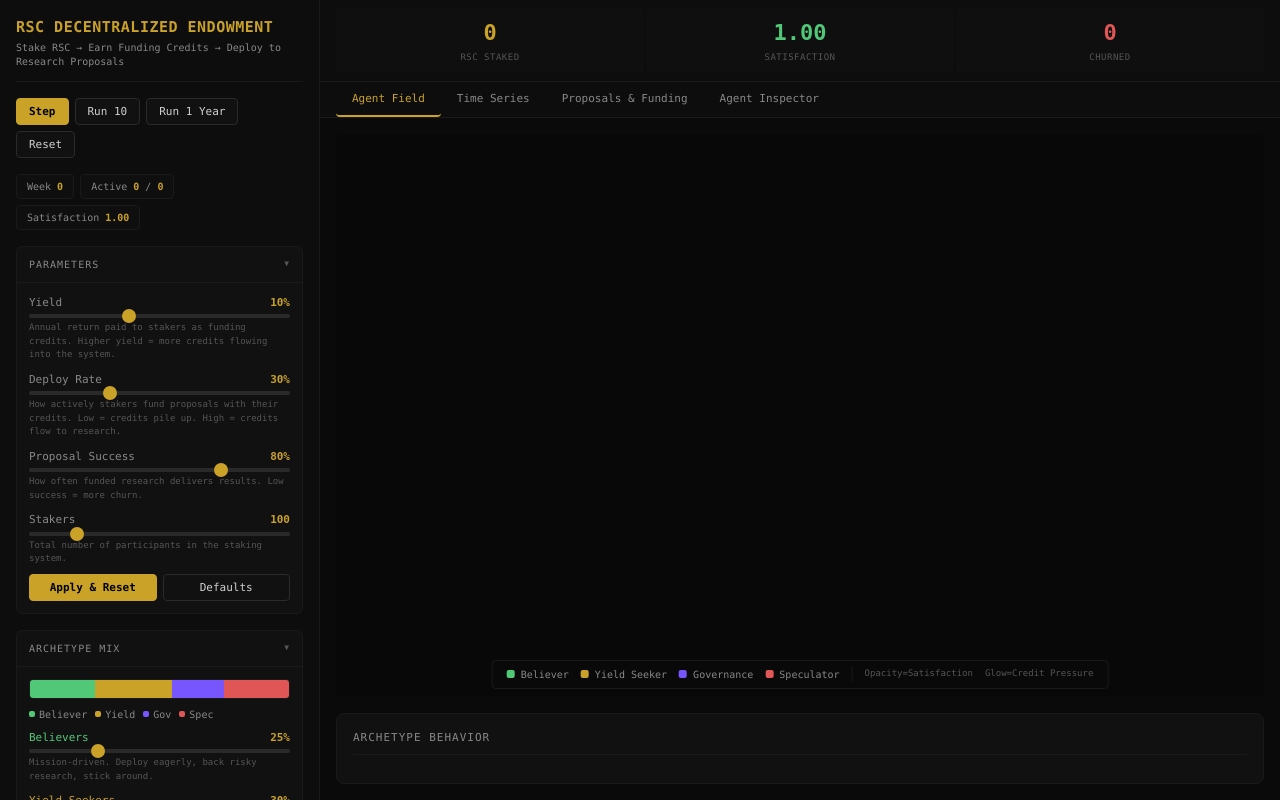
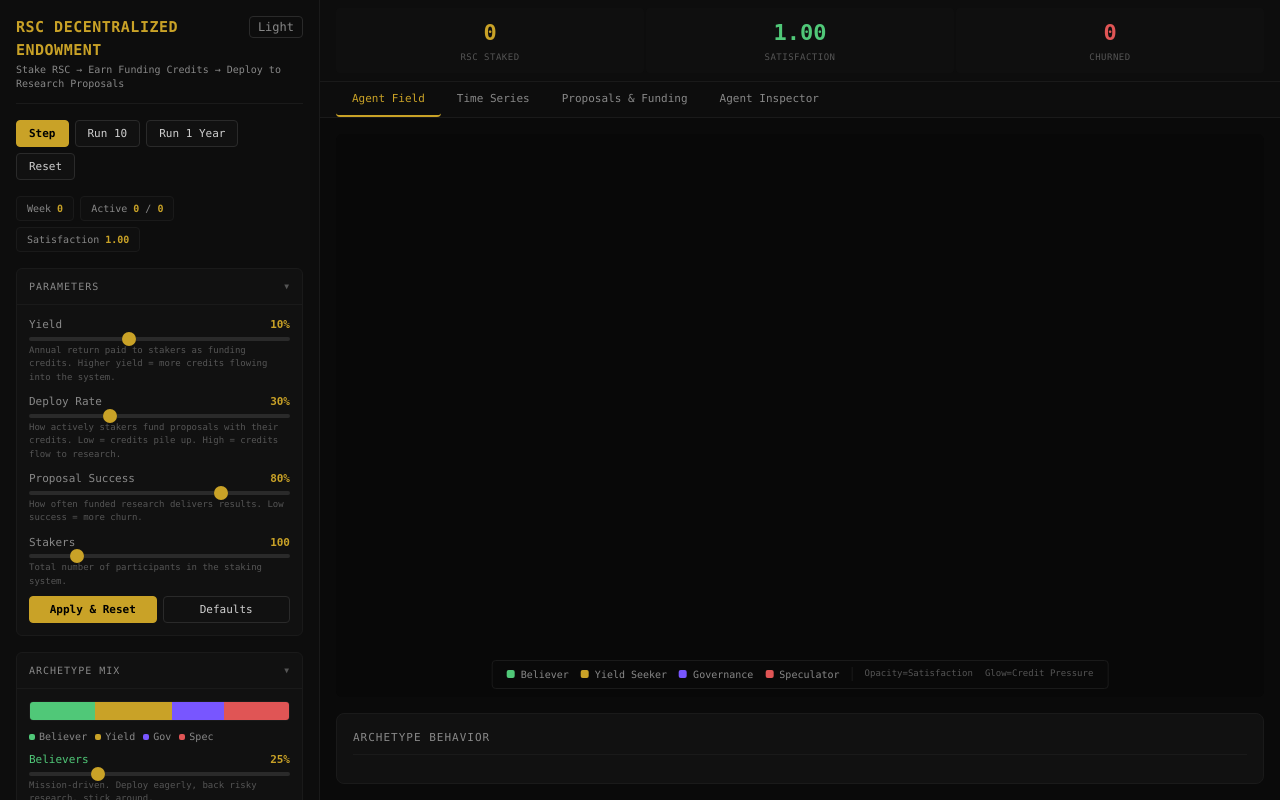
Before and after one commit to rsthornton/rsc-endowment-abm, a Flask app: page / in a window 1280 px wide. Run offline with Flask 3, Linux system fonts and the light colour scheme; data that the repository does not hold is empty.

Commit message:
feat: add light/dark mode toggle with localStorage persistence
Toggle button in sidebar header. Light theme overrides all CSS variables,
hardcoded dark backgrounds (grid canvas, tooltips, legend bar, modal overlay),
chart grid/tick/legend colors, and agent cell glow direction. Persists choice
via localStorage.

🤖 Generated with [Claude Code](https://claude.com/claude-code)

Co-Authored-By: Claude <noreply@anthropic.com>

```diff
--- a/templates/index.html
+++ b/templates/index.html
@@ -55,6 +55,24 @@
             --purple: #7856ff;
         }
 
+        [data-theme="light"] {
+            --bg: #f5f5f5;
+            --bg-alt: #efefef;
+            --bg-panel: #ffffff;
+            --bg-card: #ffffff;
+            --bg-hover: #e8e8e8;
+            --border: #ddd;
+            --border-light: #ccc;
+            --text: #1a1a1a;
+            --text-muted: #666;
+            --text-dim: #999;
+            --accent: #b8911e;
+            --success: #2d8f50;
+            --danger: #c43c3c;
+            --info: #2a7de0;
+            --purple: #5e3fd4;
+        }
+
         * { box-sizing: border-box; margin: 0; padding: 0; }
         body {
             font-family: 'SF Mono', 'Menlo', 'Monaco', 'Consolas', monospace;
@@ -826,13 +844,49 @@
             margin-top: 10px;
         }
         .detail-toggle:hover { color: var(--text); }
+
+        /* Light mode overrides for hardcoded values */
+        [data-theme="light"] [data-tooltip]:hover::after { background: #fff; border-color: #ccc; }
+        [data-theme="light"] .sim-canvas-wrap { background: #e8e8e8; }
+        [data-theme="light"] .modal-overlay { background: rgba(0,0,0,0.3); }
+        [data-theme="light"] button.primary { color: #fff; }
+        [data-theme="light"] button.primary:hover { background: #a67d14; }
+        [data-theme="light"] .agent-cell:hover { outline-color: rgba(0,0,0,0.6); }
+        [data-theme="light"] .deploy-flash {
+            box-shadow: inset 0 0 14px rgba(0,0,0,0.4), 0 0 6px rgba(0,0,0,0.2);
+        }
+        [data-theme="light"] .status-badges .step-badge { color: var(--text); }
+        [data-theme="light"] .tab-btn.active { border-bottom-color: var(--accent); color: var(--text); }
+        [data-theme="light"] .sidebar-section-header { color: var(--text); }
+        [data-theme="light"] .event-type.churn { background: rgba(196,60,60,0.1); color: #a03030; }
+        [data-theme="light"] .slider-hint { color: var(--text-dim); }
+        [data-theme="light"] input[type="range"] { accent-color: var(--accent); }
+        [data-theme="light"] .canvas-legend { background: rgba(255,255,255,0.9); }
+        [data-theme="light"] .legend-encoding { color: var(--text-dim); }
+
+        /* Theme toggle */
+        .theme-toggle {
+            background: none;
+            border: 1px solid var(--border-light);
+            color: var(--text-muted);
+            cursor: pointer;
+            padding: 4px 8px;
+            border-radius: 4px;
+            font-size: 12px;
+            font-family: inherit;
+            line-height: 1;
+        }
+        .theme-toggle:hover { color: var(--text); border-color: var(--accent); }
     </style>
 </head>
 <body>
     <!-- ==================== SIDEBAR ==================== -->
     <div class="sidebar">
         <div class="sidebar-header">
-            <h1>RSC DECENTRALIZED ENDOWMENT</h1>
+            <div style="display:flex;justify-content:space-between;align-items:flex-start">
+                <h1>RSC DECENTRALIZED ENDOWMENT</h1>
+                <button class="theme-toggle" onclick="toggleTheme()" title="Toggle light/dark mode">Light</button>
+            </div>
             <div class="subtitle">Stake RSC &rarr; Earn Funding Credits &rarr; Deploy to Research Proposals</div>
         </div>
 
@@ -1275,7 +1329,8 @@
                 if (pressure > 0.2) {
                     const glowSize = 3 + pressure * 4;
                     const glowAlpha = Math.min(pressure * 0.35, 0.7);
-                    cell.style.boxShadow = 'inset 0 0 ' + glowSize.toFixed(0) + 'px rgba(255,255,255,' + glowAlpha.toFixed(2) + ')';
+                    const glowColor = isLightMode() ? '0,0,0' : '255,255,255';
+                    cell.style.boxShadow = 'inset 0 0 ' + glowSize.toFixed(0) + 'px rgba(' + glowColor + ',' + glowAlpha.toFixed(2) + ')';
                 } else {
                     cell.style.boxShadow = 'none';
                 }
@@ -1726,6 +1781,10 @@
         // Chart System
         // ============================================
         function getChartConfig(view) {
+            const light = isLightMode();
+            const tickColor = light ? '#666' : '#555';
+            const gridColor = light ? '#ddd' : '#1a1a1a';
+            const legendColor = light ? '#666' : '#888';
             const common = {
                 responsive: true,
                 maintainAspectRatio: false,
@@ -1733,11 +1792,11 @@
                 plugins: {
                     legend: {
                         position: 'top',
-                        labels: { color: '#888', font: { size: 10, family: 'monospace' }, boxWidth: 12 }
+                        labels: { color: legendColor, font: { size: 10, family: 'monospace' }, boxWidth: 12 }
                     }
                 },
                 scales: {
-                    x: { ticks: { color: '#555', font: { size: 10 } }, grid: { color: '#1a1a1a' } },
+                    x: { ticks: { color: tickColor, font: { size: 10 } }, grid: { color: gridColor } },
                 }
             };
 
@@ -1752,7 +1811,7 @@
                             { label: 'Burned', data: historyData.burned, borderColor: '#e05555', backgroundColor: 'rgba(224,85,85,0.1)', tension: 0.3, fill: true, yAxisID: 'y' },
                         ]
                     },
-                    options: { ...common, scales: { ...common.scales, y: { ticks: { color: '#555', font: { size: 10 } }, grid: { color: '#1a1a1a' } } } }
+                    options: { ...common, scales: { ...common.scales, y: { ticks: { color: tickColor, font: { size: 10 } }, grid: { color: gridColor } } } }
                 };
             }
 
@@ -1773,8 +1832,8 @@
                         ...common,
                         scales: {
                             ...common.scales,
-                            y: { position: 'left', min: 0, max: 1, title: { display: true, text: 'Satisfaction', color: '#555' }, ticks: { color: '#555', font: { size: 10 } }, grid: { color: '#1a1a1a' } },
-                            y1: { position: 'right', min: 0, title: { display: true, text: 'Churn', color: '#555' }, ticks: { color: '#555', font: { size: 10 } }, grid: { drawOnChartArea: false } },
+                            y: { position: 'left', min: 0, max: 1, title: { display: true, text: 'Satisfaction', color: tickColor }, ticks: { color: tickColor, font: { size: 10 } }, grid: { color: gridColor } },
+                            y1: { position: 'right', min: 0, title: { display: true, text: 'Churn', color: tickColor }, ticks: { color: tickColor, font: { size: 10 } }, grid: { drawOnChartArea: false } },
                         }
                     }
                 };
@@ -1790,7 +1849,7 @@
                             { label: 'Deployed', data: historyData.credits_deployed_step, backgroundColor: 'rgba(74,158,255,0.5)', borderColor: '#4a9eff', borderWidth: 1 },
                         ]
                     },
-                    options: { ...common, scales: { ...common.scales, y: { ticks: { color: '#555', font: { size: 10 } }, grid: { color: '#1a1a1a' } } } }
+                    options: { ...common, scales: { ...common.scales, y: { ticks: { color: tickColor, font: { size: 10 } }, grid: { color: gridColor } } } }
                 };
             }
         }
@@ -2350,6 +2409,34 @@
         }
 
         // ============================================
+        // ============================================
+        // Theme toggle
+        // ============================================
+        function toggleTheme() {
+            const html = document.documentElement;
+            const btn = document.querySelector('.theme-toggle');
+            if (html.getAttribute('data-theme') === 'light') {
+                html.removeAttribute('data-theme');
+                btn.textContent = 'Light';
+                localStorage.setItem('theme', 'dark');
+            } else {
+                html.setAttribute('data-theme', 'light');
+                btn.textContent = 'Dark';
+                localStorage.setItem('theme', 'light');
+            }
+        }
+
+        function isLightMode() {
+            return document.documentElement.getAttribute('data-theme') === 'light';
+        }
+
+        // Restore saved theme
+        if (localStorage.getItem('theme') === 'light') {
+            document.documentElement.setAttribute('data-theme', 'light');
+            document.querySelector('.theme-toggle').textContent = 'Dark';
+        }
+
+        // ============================================
         // Init
         // ============================================
         updateUI();
```
